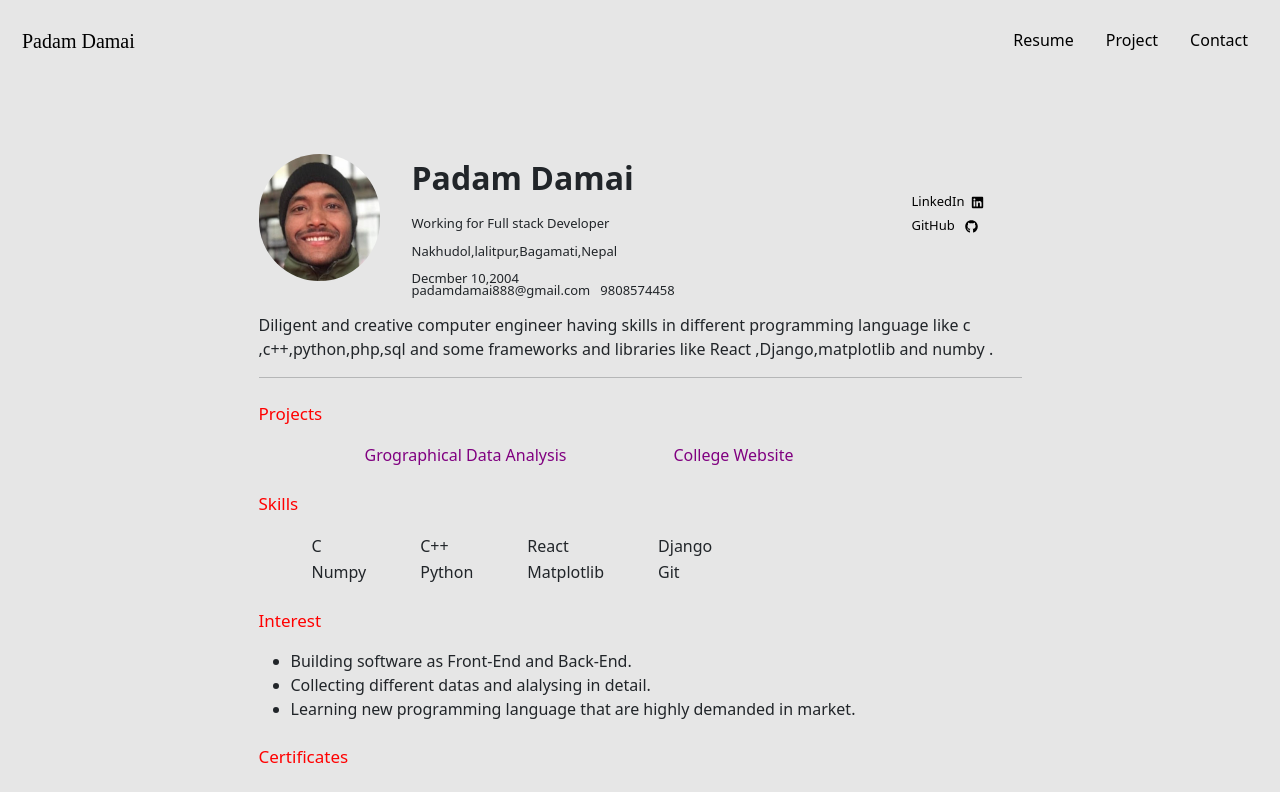
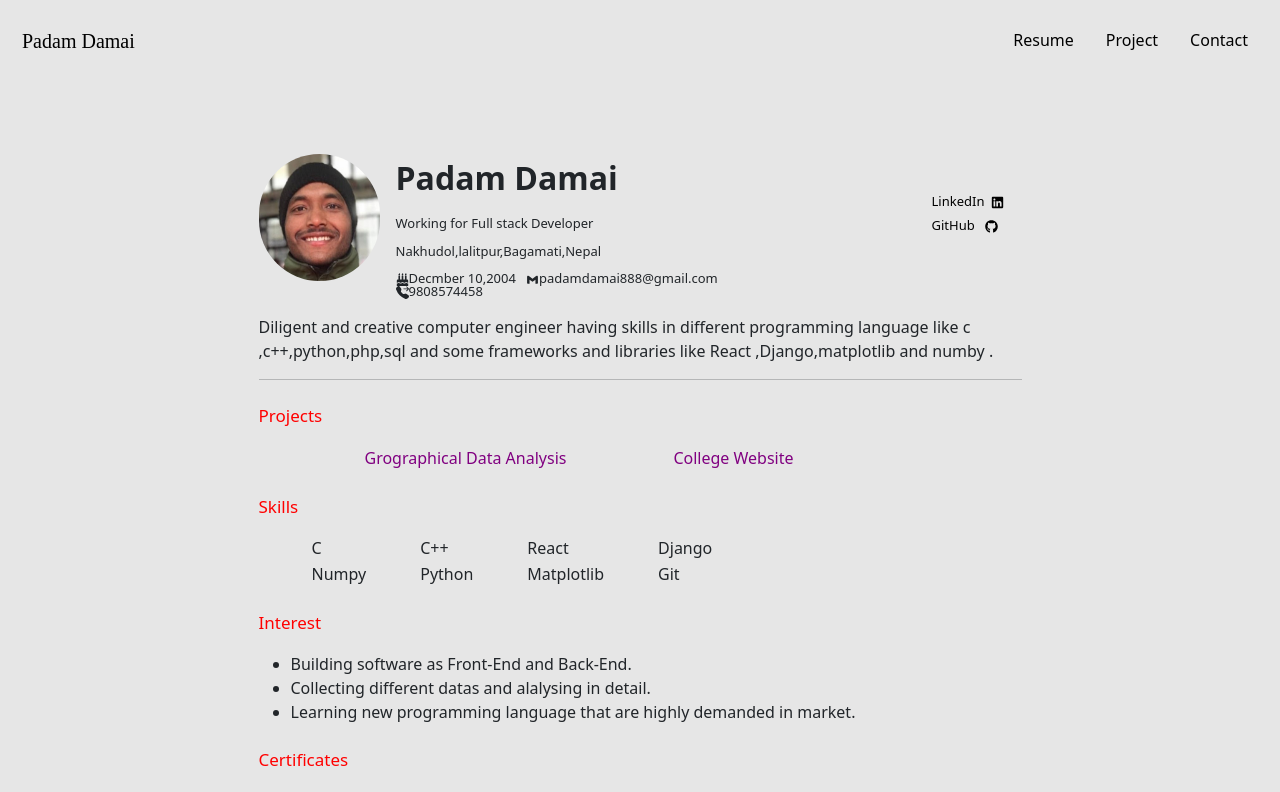
Before and after one commit to padamdamai/my_portfolio, a React (Create React App) app: page /resume in a window 1280 px wide. Shown: the top 792 px of the page. Built offline with nearby package versions, Linux system fonts and the light colour scheme.

Commit message:
added icons designing and positioning

```diff
--- a/src/Components/Contact.js
+++ b/src/Components/Contact.js
@@ -1,4 +1,6 @@
 import React from "react";
+import {FaMailBulk} from "react-icons/fa";
+
 
 export default function Resume(){
 
@@ -11,9 +13,16 @@ export default function Resume(){
 					<p className="helpHow">Tell me how can we help <br/>you</p>
 
 					<div className="letCommunicate">Lets communicate with each other </div>
+
 					<div className="mail_content">
-						<p> Mail me at </p>
+
+					<div>
+						<FaMailBulk className="mail_box"/>
+					</div>
+						<div>
+							<p> Mail me at </p>
 						<div>padamdamai888@gmail.com </div>
+						</div>
 					</div>
 				</div>
 
--- a/src/Components/Resume.js
+++ b/src/Components/Resume.js
@@ -1,5 +1,11 @@
 import React from "react"
 import {FaGithub,FaLinkedin} from "react-icons/fa";
+import {BiLogoGmail} from "react-icons/bi"
+import {FaBirthdayCake} from "react-icons/fa"
+import {BsFillTelephoneForwardFill} from "react-icons/bs"
+
+
+
 
 
 const styled = {
@@ -16,12 +22,12 @@ export default function Resume(){
 		<div style={head}>
 			<div><img style={styled}src="pdn.jpeg" alt="padamdamai"/></div>
 
-			<div>
+			<div className="head_top_content">
 				<p className="portfolio_user">Padam Damai </p>
 				<div className = "short_information">
 					<p>Working for Full stack Developer   </p>
 					<p> Nakhudol,lalitpur,Bagamati,Nepal</p>
-					<p>Decmber 10,2004  &nbsp; padamdamai888@gmail.com   &nbsp; 9808574458</p>
+					<p><FaBirthdayCake/>Decmber 10,2004  &nbsp; <BiLogoGmail/>padamdamai888@gmail.com   &nbsp;<BsFillTelephoneForwardFill/>9808574458</p>
 
 				</div>
 			</div>
--- a/src/resume.css
+++ b/src/resume.css
@@ -13,10 +13,12 @@
 .short_information > p{
             font-size: 13px;
             line-height: 0.9;
+            width: 21rem;
         }
 
    .link{
-   	margin:34px 0px 0px 217px;
+   	margin:34px 0px 0px 200px;
+   	width: 5rem;
    }
   .link > a{
   	font-size: 13px;
@@ -44,3 +46,6 @@ table tr  td > a {
 .project,.skills,.interest,.certificates{
 	margin-top:23px;
 }
+.head_top_content{
+	margin-left: -1rem;
+}
```
